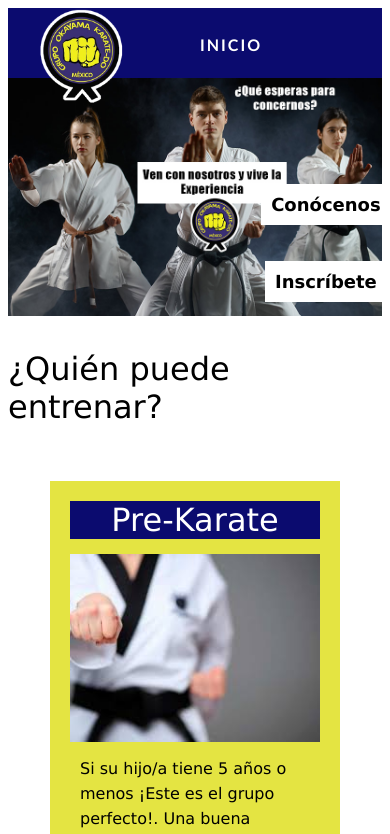
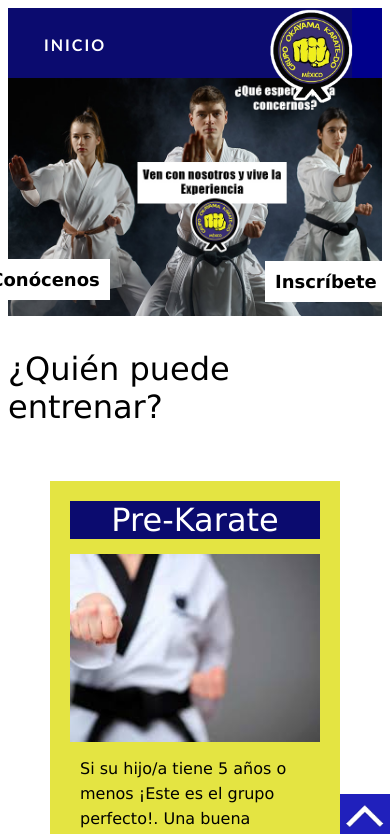
Before and after one commit to Mettfan/Okayama-Front, a React (Create React App) app: page / in a window 390 px wide. Shown: the top 834 px of the page. Built offline with nearby package versions, Linux system fonts and the light colour scheme.

Commit message:
New fixes on styles

```diff
--- a/src/Components/Landing/Landing2.css
+++ b/src/Components/Landing/Landing2.css
@@ -37,7 +37,7 @@ align-items: center;
     padding: 10px;
     position: relative;
     left: 35%;
-    bottom: 500px;
+    bottom: 200px;
     font-size: xx-large;
     font-family: 'Lucida Sans', 'Lucida Sans Regular', 'Lucida Grande', 'Lucida Sans Unicode', Geneva, Verdana, sans-serif;
     cursor: pointer;
@@ -55,7 +55,7 @@ align-items: center;
     padding: 10px;
     position: relative;
     left: 35%;
-    bottom: 550px;
+    bottom: 250px;
     font-size: xx-large;
     font-family: 'Lucida Sans', 'Lucida Sans Regular', 'Lucida Grande', 'Lucida Sans Unicode', Geneva, Verdana, sans-serif;
     cursor: pointer;
@@ -79,10 +79,14 @@ align-items: center;
     position: absolute;
     top: 50px;
 } */
+.optionContainer{
+    animation-name: bounce ;
+}
 @media (max-width: 920px) {
     .coverText{
         font-size: large;
-        bottom: 150px;
+        bottom: 75px;
+        left: -150px;
     }
     .coverText2{
         font-size: large;
@@ -97,3 +101,11 @@ align-items: center;
     }
 
 }
+@keyframes hoverText {
+
+    100%{
+        background-color: black;
+        color: white;
+    }
+
+}
--- a/src/Components/Landing/Landing2.js
+++ b/src/Components/Landing/Landing2.js
@@ -27,8 +27,10 @@ function Landing2() {
 
         <div className='coverContainerL2'>
             <img className='coverImgL2' src={coverKarate}/>
-            <h3 className='coverText' onClick={() => {nav('/Conocenos')}}>Conócenos</h3>
-            <h3 className='coverText2' onClick={() => {nav('/location')}}>Inscríbete</h3>
+            {/* <div className='optionContainer'> */}
+                <h3 className='coverText' onClick={() => {nav('/Conocenos')}}>Conócenos</h3>
+                <h3 className='coverText2' onClick={() => {nav('/location')}}>Inscríbete</h3>
+            {/* </div> */}
             {/* <div className='divisor'></div> */}
         </div>
         <div style={{
--- a/src/Components/LocationDojos/LocationDojos.css
+++ b/src/Components/LocationDojos/LocationDojos.css
@@ -23,6 +23,7 @@
     animation-duration: 0.2s;
     animation-fill-mode: forwards;
     animation-timing-function: linear;
+    z-index: 0;
 }
 .dojosPage{
     display: flex;
--- a/src/Components/NavBar/NavBar.css
+++ b/src/Components/NavBar/NavBar.css
@@ -6,9 +6,10 @@
     /* background-color: aqua; */
     object-fit: cover;
     position: fixed;
-    left: 30px;
+    right: 30px;
     top: 5px;
     cursor: pointer;
+    z-index: 5;
     /* background-color: rgb(255, 255, 0, 0.5); */
 
 }
@@ -26,14 +27,14 @@
 
 }
 .navContainer{
-    width: 100%;
+    width: 90%;
     height: 70px;
     display: flex;
-    justify-content: space-evenly;
+    justify-content: flex-start;
     align-items: center;
     background-color: rgb(11, 11, 111);
     /* position: fixed; */
-    /* padding-left: 5px; */
+    padding-left: 7px;
     /* padding-right: 5px; */
     /* object-fit: cover; */
 
@@ -61,6 +62,10 @@
 }
 .pageTitle{
     visibility: hidden;
+
+}
+.navContainerBg{
+    background-color: darkblue;
 }
 @media (max-width: 700px){
     .okayamaLogoInside{
@@ -69,7 +74,7 @@
     .navContainer{
         /* position: fixed; */
 
-        justify-content: center;
+        justify-content: flex-end;
     }
     .navLink{
         font-size: small;
@@ -82,7 +87,7 @@
         position: absolute;
         background-color: rgb(11, 11, 111);
         padding: 5px;
-        left: 50%;
+        left: 10%;
         top: 30px;
         font-size: medium;
         color: white;
@@ -93,5 +98,6 @@
         margin-right: 5%;
 
 
+
     }
 }
--- a/src/Components/NavBar/NavBar.js
+++ b/src/Components/NavBar/NavBar.js
@@ -2,6 +2,7 @@ import React, { useState } from 'react';
 import { NavLink, useLocation } from 'react-router-dom';
 import OkayamaLogo from '../../Assets/OkayamaLogo.png'
 import './NavBar.css'
+import ScrollUp from './ScrollUp/ScrollUp';
 import SlidingMenu from './SlidingMenu/SlidingMenu';
 import TeamOutstanding from './TeamOutstanding.js/TeamOutstanding';
 function NavBar() {
@@ -17,6 +18,7 @@ function NavBar() {
 
     }
     return ( <>
+        <div className='navContainerBg'>
 
             <div className='navContainer' >
                     {/* <img className='okayamaLogoInside' src={OkayamaLogo}/> */}
@@ -44,6 +46,10 @@ function NavBar() {
 
 
             </div>
+            <div className='scrollupContainer'>
+                <ScrollUp></ScrollUp>
+            </div>
+        </div>
 
     </> );
 }
--- /dev/null
+++ b/src/Components/NavBar/ScrollUp/ScrollUp.css
@@ -0,0 +1,24 @@
+.arrowContainer{
+    display: flex;
+    justify-content: center;
+    align-items: center;
+    width: 50px;
+    height: 50px;
+    position: fixed;
+    right: 0px;
+    bottom: 0px;
+    background-color: rgb(32, 32, 188);
+    color: gold;
+    font-weight: 900;
+    z-index: 5;
+}
+.arrowContainer:hover{
+    filter: invert(100%);
+    cursor: pointer;
+}
+.arrowDownImage{
+    width: 50px;
+    position: relative;
+    bottom: 5px;
+    transform: scale(-1,-1);
+}
--- /dev/null
+++ b/src/Components/NavBar/ScrollUp/ScrollUp.js
@@ -0,0 +1,19 @@
+import React from 'react';
+import './ScrollUp.css'
+import arrowDown from '../../../Assets/white-down-arrow-png-2.png'
+function ScrollUp() {
+    let scrollUp = () => {
+        window.scrollTo({top: 0, behavior: 'smooth'})
+    }
+    return ( <>
+
+        <div onClick={() => {scrollUp()}} className='arrowContainer'>
+
+            <img className='arrowDownImage' src={arrowDown}></img>
+
+        </div>
+
+    </> );
+}
+
+export default ScrollUp;
--- a/src/Components/NavBar/SlidingMenu/SlidingMenu.css
+++ b/src/Components/NavBar/SlidingMenu/SlidingMenu.css
@@ -10,9 +10,10 @@
     animation-fill-mode: forwards;
     animation-duration: 0.5s;
     top: 110px;
-    left: 0px;
+    right: 0px;
     padding: 5px;
     border: 1px solid darkblue;
+    z-index: 5;
 }
 .menuContainerfalse{
     display: flex;
@@ -26,7 +27,7 @@
     animation-fill-mode: forwards;
     animation-duration: 1s;
     top: 110px;
-    left: 0px;
+    right: 0px;
     padding: 5px;
 
 }
@@ -53,7 +54,7 @@
         opacity: 0;
     }
     100%{
-        transform: translate(-500px);
+        transform: translate(500px);
 
 
     }
@@ -61,7 +62,7 @@
 }
 @keyframes slideIn {
     0%{
-        transform: translate(-500px);
+        transform: translate(500px);
 
     }
     50%{
```
Also changed, not shown: src/Assets/white-down-arrow-png-2.png (added). Lines whose indentation alone changed are shown as unchanged.
